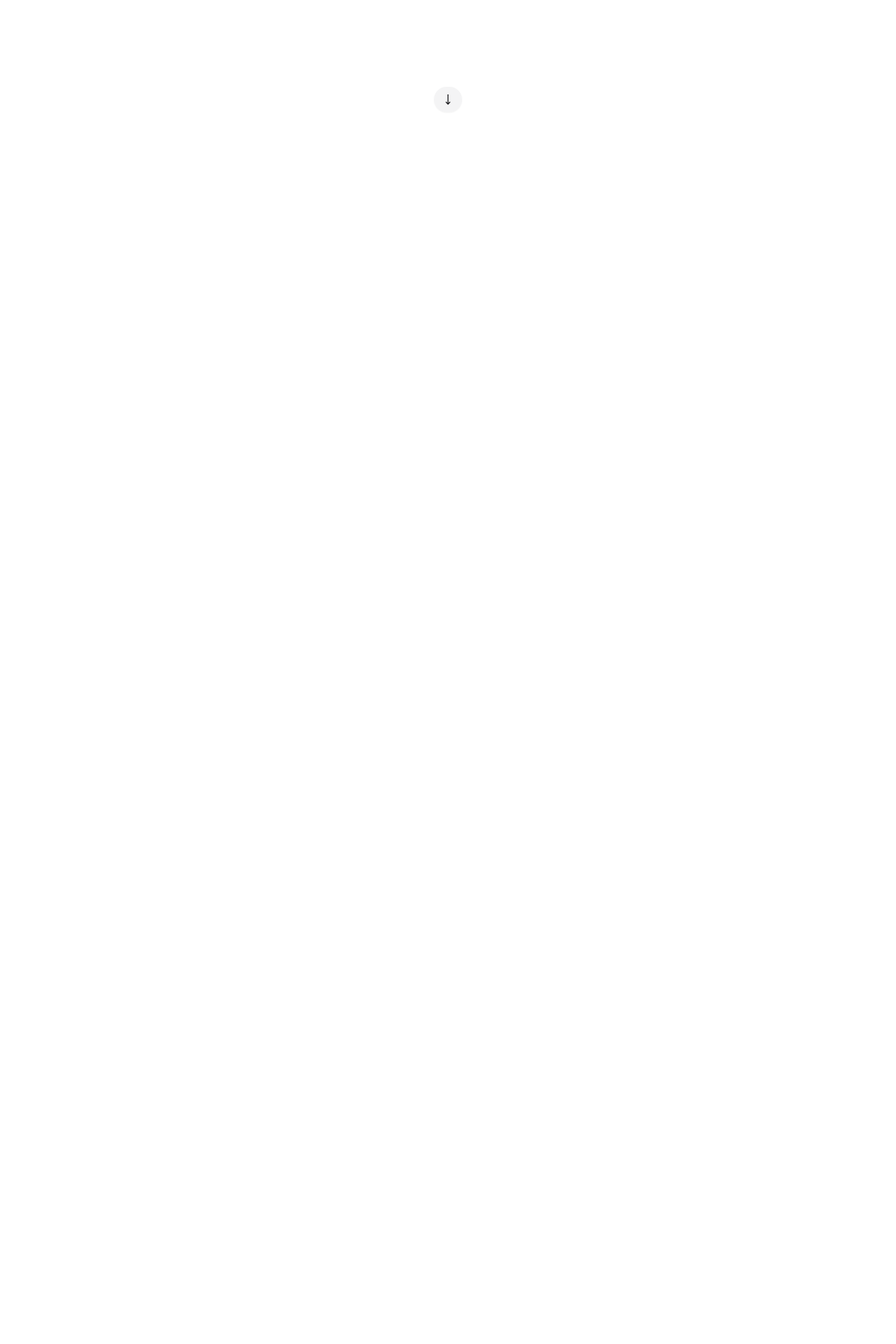
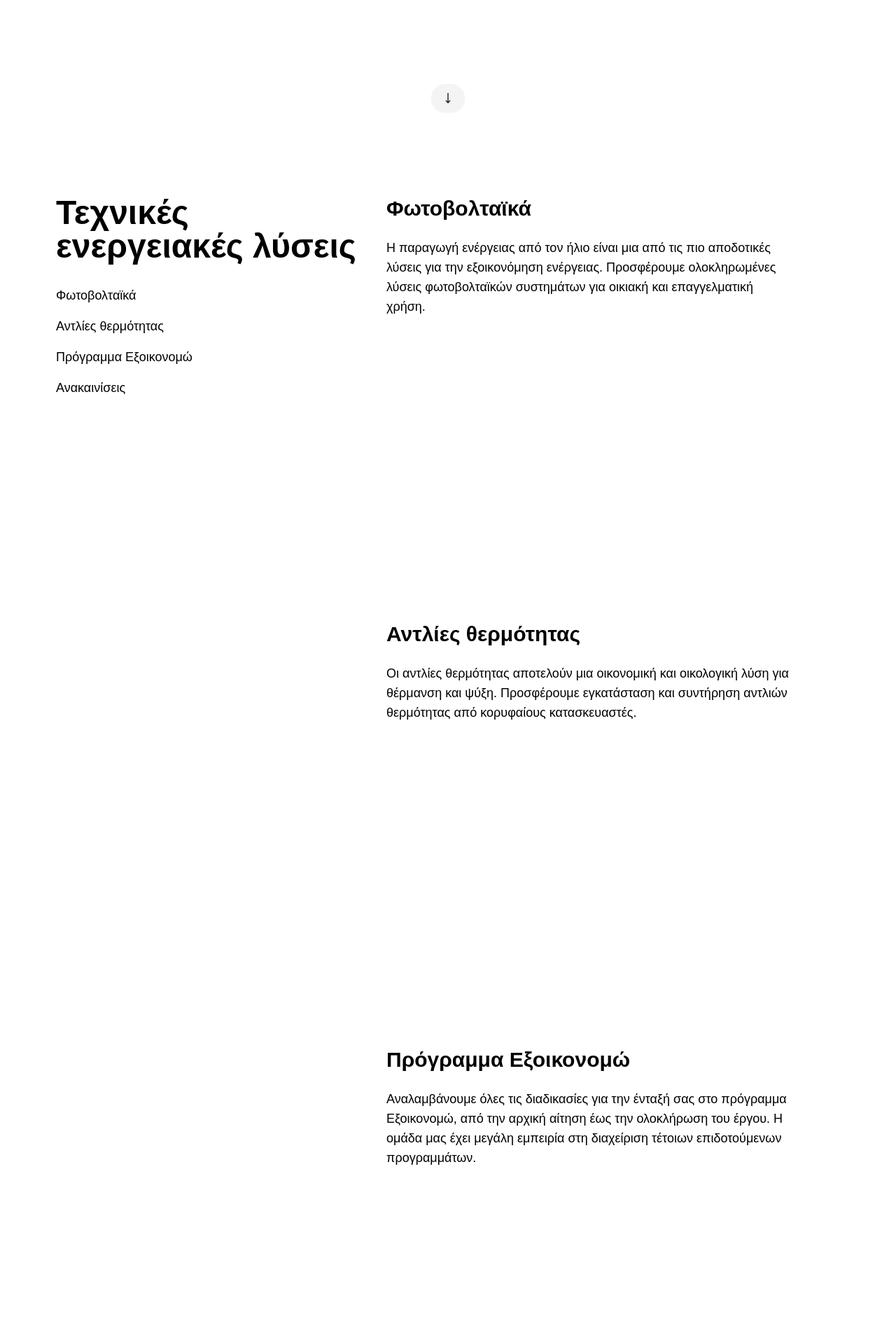
Before and after one commit to qaramanis/repower-solutions, a Next.js app: page / in a window 1280 px wide. Shown: the part 600-2520 px from the top of the page at 70% size. Before the commit the page ends 800 px from the top, so only its background shows below. Built offline with nearby package versions, Linux system fonts and the light colour scheme; a web font is replaced by a local one.

Commit message:
added services section

```diff
--- a/app/page.tsx
+++ b/app/page.tsx
@@ -1,11 +1,11 @@
 "use client";
 
-import { HomeHero } from "@/components/home/hero";
+import Home from "@/components/home/home";
 
-export default function Home() {
+export default function HomePage() {
   return (
     <div className="relative min-h-screen">
-      <HomeHero />
+      <Home />
     </div>
   );
 }
--- a/components/header/header-nav.tsx
+++ b/components/header/header-nav.tsx
@@ -12,7 +12,7 @@ export default function HeaderNav() {
   return (
     <div className="flex flex-row gap-2 ml-4">
       <HeaderLink
-        key="εταιρεια"
+        key="etaireia"
         text="εταιρεια"
         href="#"
         isActive={true}
@@ -21,7 +21,7 @@ export default function HeaderNav() {
         index={0}
       />
       <HeaderLink
-        key="υπηρεσιες"
+        key="yphresies"
         text="υπηρεσιες"
         href="#"
         isActive={false}
@@ -30,7 +30,7 @@ export default function HeaderNav() {
         index={1}
       />
       <HeaderLink
-        key="εργα"
+        key="erga"
         text="εργα"
         href="#"
         isActive={false}
--- a/components/home/hero.tsx
+++ b/components/home/hero.tsx
@@ -1,10 +1,9 @@
 "use client";
 
 import { Button } from "@/components/ui/button";
-import Aurora from "@/components/aurora";
 import { MoveDown } from "lucide-react";
 
-export function HomeHero() {
+export default function Hero() {
   const scrollToNextSection = () => {
     window.scrollTo({
       top: window.innerHeight,
@@ -13,7 +12,10 @@ export function HomeHero() {
   };
 
   return (
-    <section className="relative w-screen h-screen flex flex-col items-center justify-center text-center px-4">
+    <section
+      id="hero"
+      className="relative w-screen h-screen flex flex-col items-center justify-center text-center px-4"
+    >
       <div className="max-w-4xl">
         <h1 className="text-5xl md:text-7xl font-bold tracking-tight mb-6">
           Τεχνικες
@@ -34,8 +36,9 @@ export function HomeHero() {
           variant="secondary"
           className="rounded-full p-2 cursor-pointer"
           aria-label="Scroll down"
+          size="lg"
         >
-          <MoveDown size={24} />
+          <MoveDown size={64} />
         </Button>
       </div>
     </section>
--- /dev/null
+++ b/components/home/home.tsx
@@ -0,0 +1,14 @@
+"use client";
+
+import Hero from "./hero";
+import Services from "./services";
+
+export default function Home() {
+  return (
+    <div className="relative min-h-screen">
+      <Hero />
+      <Services />
+      <Hero />
+    </div>
+  );
+}
--- a/components/home/services.tsx
+++ b/components/home/services.tsx
@@ -0,0 +1,93 @@
+"use client";
+
+export default function Services() {
+  return (
+    <section
+      id="services"
+      className="relative w-full min-h-screen bg-transparent text-black py-20"
+    >
+      <div className="container mx-auto max-w-6xl px-4">
+        <div className="flex flex-col md:flex-row gap-10">
+          {/* Fixed left side - Note the height adjustment */}
+          <div
+            className="md:w-2/5 md:sticky md:top-24 h-fit"
+            style={{ alignSelf: "flex-start" }}
+          >
+            <h2 className="text-5xl font-bold mb-8">
+              Τεχνικές ενεργειακές λύσεις
+            </h2>
+            <div className="flex flex-col space-y-4">
+              {/* Navigation buttons would go here */}
+              <button className="text-left text-lg hover:text-white/80 transition-colors">
+                Φωτοβολταϊκά
+              </button>
+              <button className="text-left text-lg hover:text-white/80 transition-colors">
+                Αντλίες θερμότητας
+              </button>
+              <button className="text-left text-lg hover:text-white/80 transition-colors">
+                Πρόγραμμα Εξοικονομώ
+              </button>
+              <button className="text-left text-lg hover:text-white/80 transition-colors">
+                Ανακαινίσεις
+              </button>
+            </div>
+          </div>
+
+          {/* Scrollable right side - adding substantial content to enable scrolling */}
+          <div className="md:w-3/5 space-y-32 pb-20">
+            {/* First section */}
+            <div className="min-h-[60vh]">
+              <h3 className="text-3xl font-semibold mb-6">Φωτοβολταϊκά</h3>
+              <p className="text-lg  max-w-xl mb-8">
+                Η παραγωγή ενέργειας από τον ήλιο είναι μια από τις πιο
+                αποδοτικές λύσεις για την εξοικονόμηση ενέργειας. Προσφέρουμε
+                ολοκληρωμένες λύσεις φωτοβολταϊκών συστημάτων για οικιακή και
+                επαγγελματική χρήση.
+              </p>
+              <div className="bg-white/5 rounded-lg h-64 w-full"></div>
+            </div>
+
+            {/* Second section */}
+            <div className="min-h-[60vh] text-black">
+              <h3 className="text-3xl font-semibold mb-6">
+                Αντλίες θερμότητας
+              </h3>
+              <p className="text-lg  max-w-xl mb-8">
+                Οι αντλίες θερμότητας αποτελούν μια οικονομική και οικολογική
+                λύση για θέρμανση και ψύξη. Προσφέρουμε εγκατάσταση και
+                συντήρηση αντλιών θερμότητας από κορυφαίους κατασκευαστές.
+              </p>
+              <div className="bg-white/5 rounded-lg h-64 w-full"></div>
+            </div>
+
+            {/* Third section */}
+            <div className="min-h-[60vh]">
+              <h3 className="text-3xl font-semibold mb-6">
+                Πρόγραμμα Εξοικονομώ
+              </h3>
+              <p className="text-lg max-w-xl mb-8">
+                Αναλαμβάνουμε όλες τις διαδικασίες για την ένταξή σας στο
+                πρόγραμμα Εξοικονομώ, από την αρχική αίτηση έως την ολοκλήρωση
+                του έργου. Η ομάδα μας έχει μεγάλη εμπειρία στη διαχείριση
+                τέτοιων επιδοτούμενων προγραμμάτων.
+              </p>
+              <div className="bg-white/5 rounded-lg h-64 w-full"></div>
+            </div>
+
+            {/* Fourth section */}
+            <div className="min-h-[60vh]">
+              <h3 className="text-3xl font-semibold mb-6">Ανακαινίσεις</h3>
+              <p className="text-lg max-w-xl mb-8">
+                Προσφέρουμε ολοκληρωμένες υπηρεσίες ανακαίνισης για οικίες και
+                επαγγελματικούς χώρους. Από μικρές παρεμβάσεις μέχρι ριζικές
+                ανακαινίσεις, η ομάδα μας αναλαμβάνει όλες τις εργασίες με
+                συνέπεια.
+              </p>
+              <div className="bg-white/5 rounded-lg h-64 w-full"></div>
+            </div>
+          </div>
+        </div>
+      </div>
+    </section>
+  );
+}
```
Also changed, not shown: components/home/services-section.tsx (added).
